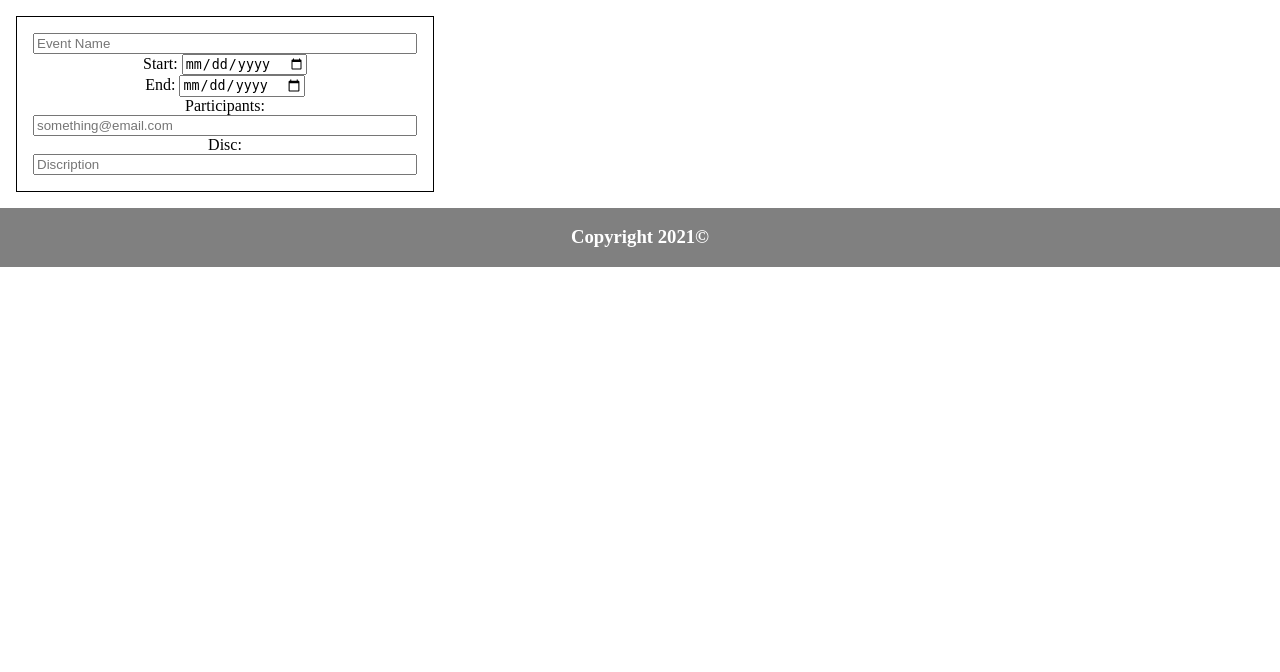
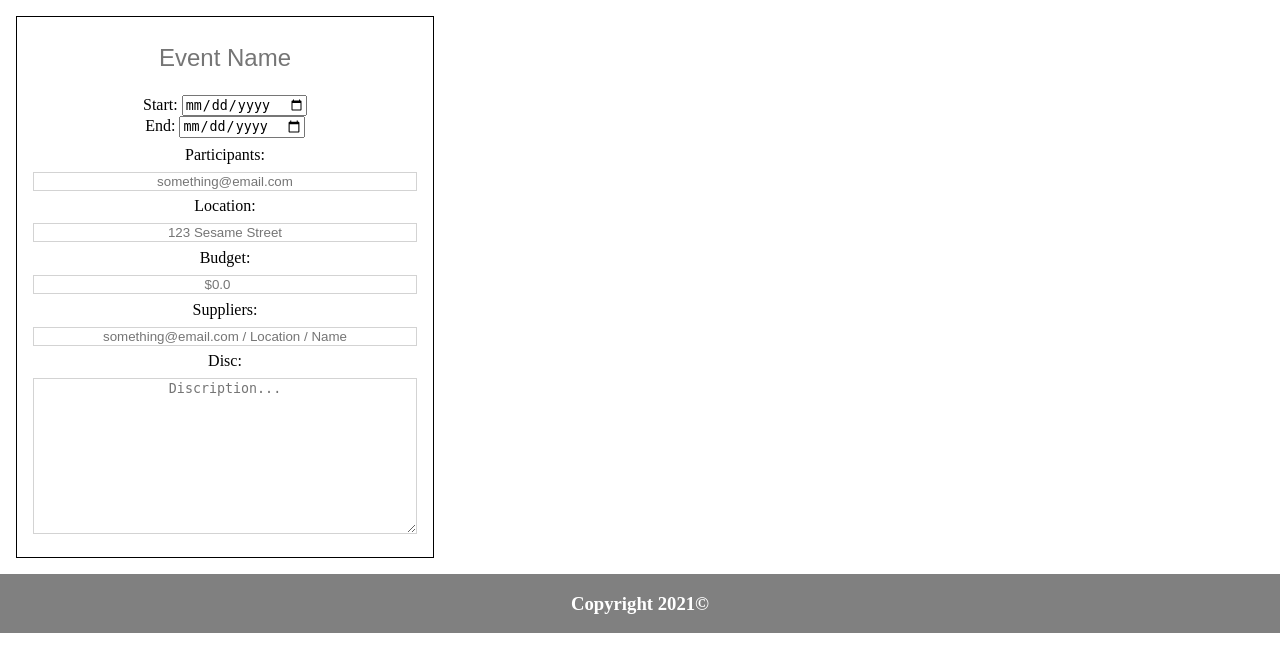
Before and after one commit to alexandershearer/SPD_1.3_PPC_Project, a Flask app: page /page1 in a window 1280 px wide. Shown: the part 66-738 px from the top of the page. Run offline with Flask 2, Linux system fonts and the light colour scheme.

Commit message:
+formAdditions
CSS styling and some extra fields

```diff
--- a/static/styles/form.css
+++ b/static/styles/form.css
@@ -6,3 +6,17 @@
     margin: 1em;
     width: 30vw;
 }
+.form > input, textarea{
+    text-align: center;
+    border: 1px solid lightgray;
+}
+.form > * {
+    margin-bottom: .5em;
+}
+.eventName {
+    height: 2em;
+    font-size: 1.5em;
+}
+.eventDiscription {
+    max-width: 100%;
+}
--- a/templates/form.html
+++ b/templates/form.html
@@ -1,6 +1,6 @@
 <form action="">
     <div class="form">
-        <input type="text" placeholder="Event Name">
+        <input type="text" placeholder="Event Name" class="eventName" style="border: none;">
         <div class="date">
             <div class="dateItem">
                 <label for="startDate">Start: </label>
@@ -13,7 +13,13 @@
         </div>
         <label for="participants">Participants: </label>
         <input type="email" name="participants" placeholder="something@email.com">
+        <label for="location">Location: </label>
+        <input type="address" name="location" placeholder="123 Sesame Street">
+        <label for="budget">Budget: </label>
+        <input type="number" name="budget" placeholder="$0.0">
+        <label for="suppliers">Suppliers: </label>
+        <input type="email" name="suppliers" placeholder="something@email.com / Location / Name">
         <label for="eventDiscription">Disc: </label>
-        <input type="text" placeholder="Discription" name="eventDiscription">
+        <textarea name="eventDiscription" class="eventDiscription" cols="30" rows="10" placeholder="Discription..."></textarea>
     </div>
 </form>
```
